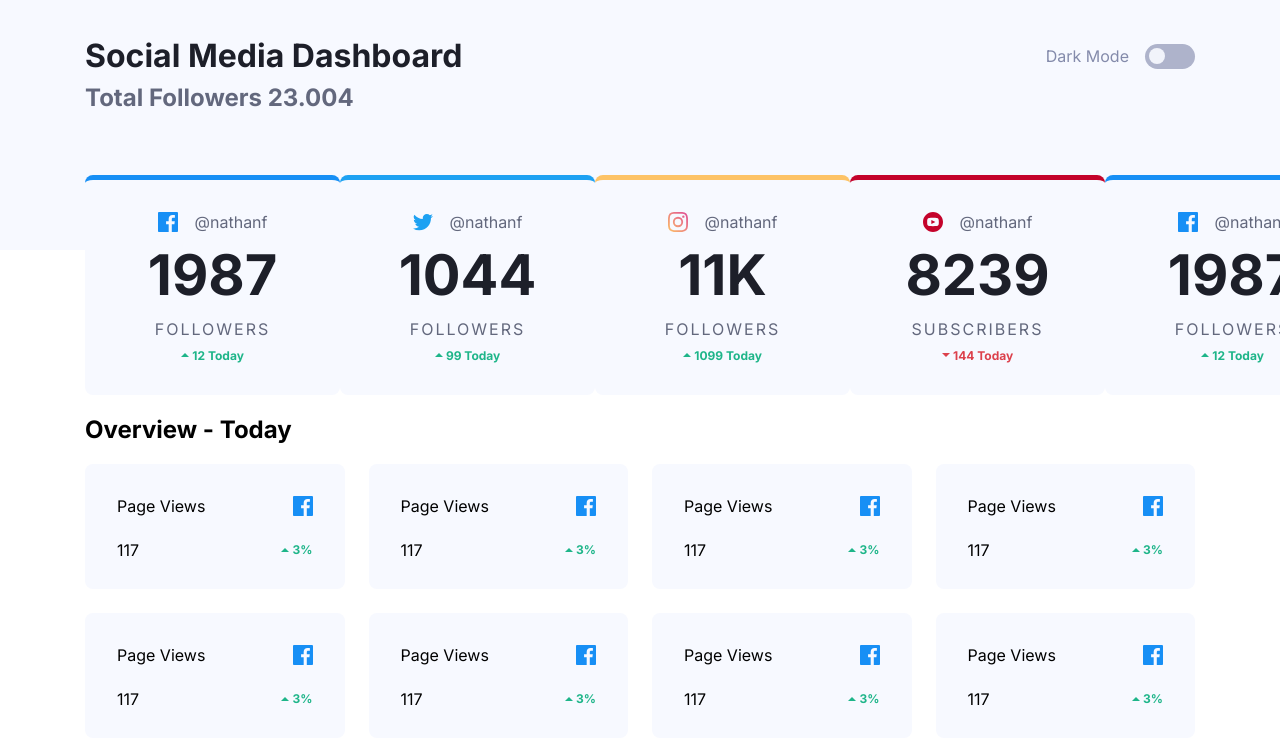
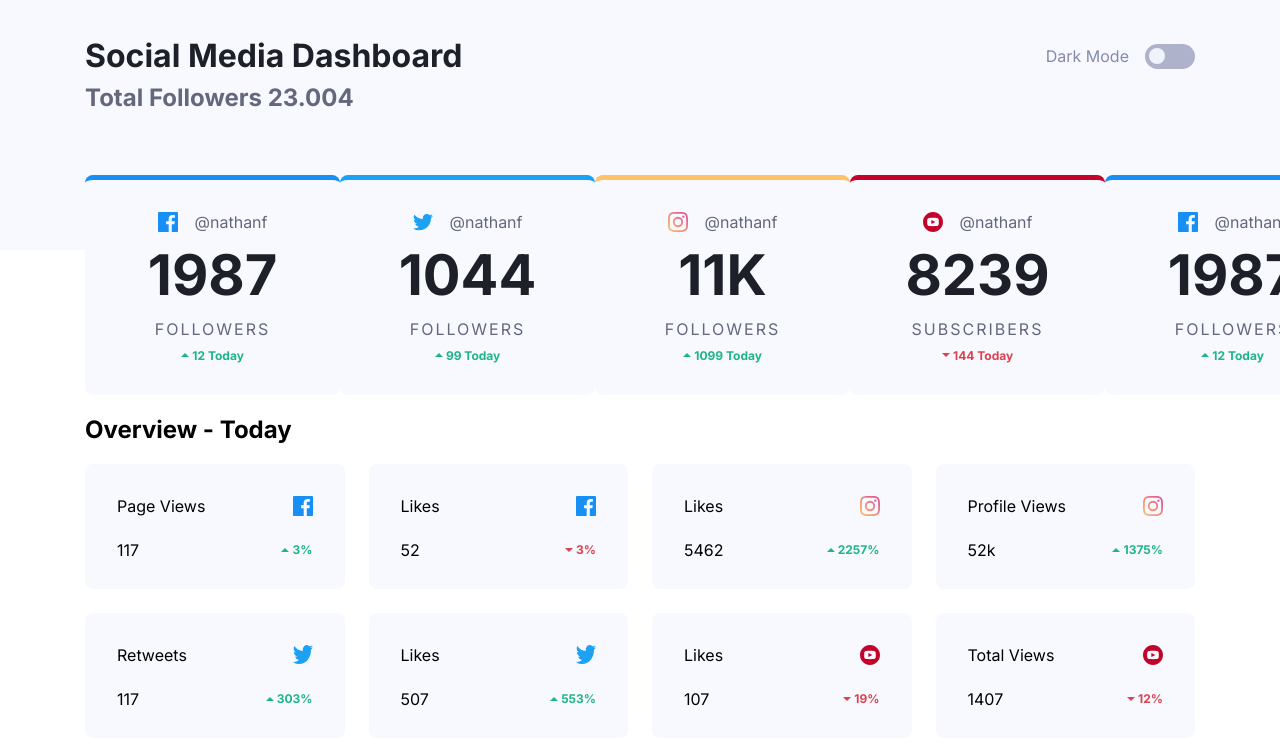
Before and after one commit to DorianDesings/Social-media-dashboard-react, a React (Vite) app: page / in a window 1280 px wide. Shown: the top 744 px of the page. Built offline with nearby package versions, Linux system fonts and the light colour scheme.

Commit message:
Small cards updated

```diff
--- a/src/components/main-container/MainContainer.jsx
+++ b/src/components/main-container/MainContainer.jsx
@@ -49,54 +49,59 @@ const MainContainer = ({ darkMode, setDarkMode, totalText, totalNumber }) => {
 						number={117}
 						amount='3%'
 						darkMode={darkMode}
+						positive
 					/>
 					<SmallCard
-						text='Page Views'
+						text='Likes'
 						icon={ICONS.facebook}
-						number={117}
+						number={52}
 						amount='3%'
 						darkMode={darkMode}
 					/>
 					<SmallCard
-						text='Page Views'
-						icon={ICONS.facebook}
+						text='Likes'
+						icon={ICONS.instagram}
+						number={5462}
+						amount='2257%'
+						darkMode={darkMode}
+						positive
+					/>
+					<SmallCard
+						text='Profile Views'
+						icon={ICONS.instagram}
+						number='52k'
+						amount='1375%'
+						darkMode={darkMode}
+						positive
+					/>
+					<SmallCard
+						text='Retweets'
+						icon={ICONS.twitter}
 						number={117}
-						amount='3%'
+						amount='303%'
+						darkMode={darkMode}
+						positive
+					/>
+					<SmallCard
+						text='Likes'
+						icon={ICONS.twitter}
+						number={507}
+						amount='553%'
+						darkMode={darkMode}
+						positive
+					/>
+					<SmallCard
+						text='Likes'
+						icon={ICONS.youtube}
+						number={107}
+						amount='19%'
 						darkMode={darkMode}
 					/>
 					<SmallCard
-						text='Page Views'
-						icon={ICONS.facebook}
-						number={117}
-						amount='3%'
-						darkMode={darkMode}
-					/>
-					<SmallCard
-						text='Page Views'
-						icon={ICONS.facebook}
-						number={117}
-						amount='3%'
-						darkMode={darkMode}
-					/>
-					<SmallCard
-						text='Page Views'
-						icon={ICONS.facebook}
-						number={117}
-						amount='3%'
-						darkMode={darkMode}
-					/>
-					<SmallCard
-						text='Page Views'
-						icon={ICONS.facebook}
-						number={117}
-						amount='3%'
-						darkMode={darkMode}
-					/>
-					<SmallCard
-						text='Page Views'
-						icon={ICONS.facebook}
-						number={117}
-						amount='3%'
+						text='Total Views'
+						icon={ICONS.youtube}
+						number={1407}
+						amount='12%'
 						darkMode={darkMode}
 					/>
 				</StyledSecondaryCards>
--- a/src/components/small-card/SmallCard.jsx
+++ b/src/components/small-card/SmallCard.jsx
@@ -2,7 +2,7 @@ import CardCounter from '../card-counter/CardCounter';
 import CardIcon from '../card-icon/CardIcon';
 import { SmallCardHeader, StyledSmallCard } from './styles';
 
-const SmallCard = ({ text, icon, number, amount, darkMode }) => {
+const SmallCard = ({ text, icon, number, amount, positive, darkMode }) => {
 	return (
 		<StyledSmallCard darkMode={darkMode}>
 			<SmallCardHeader>
@@ -11,7 +11,7 @@ const SmallCard = ({ text, icon, number, amount, darkMode }) => {
 			</SmallCardHeader>
 			<SmallCardHeader>
 				<span>{number}</span>
-				<CardCounter amount={amount} positive />
+				<CardCounter amount={amount} positive={positive} />
 			</SmallCardHeader>
 		</StyledSmallCard>
 	);
```
